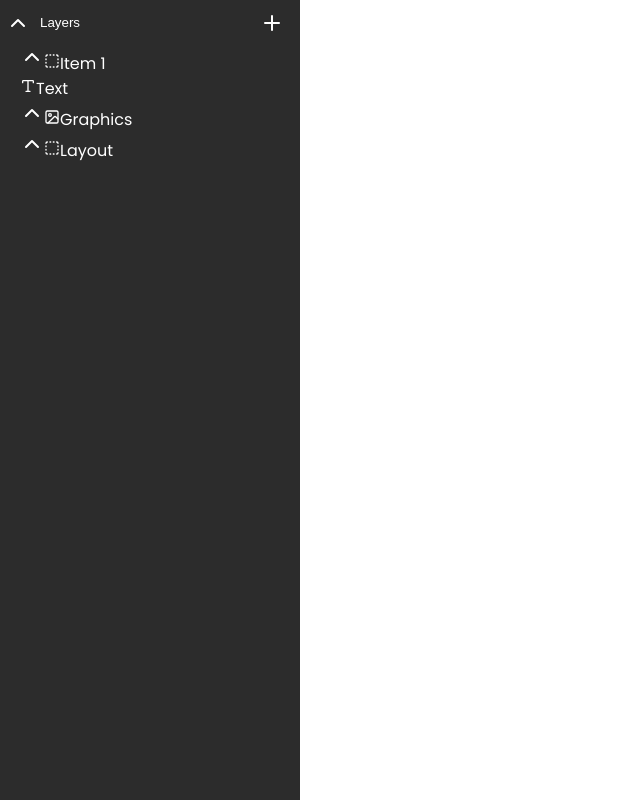
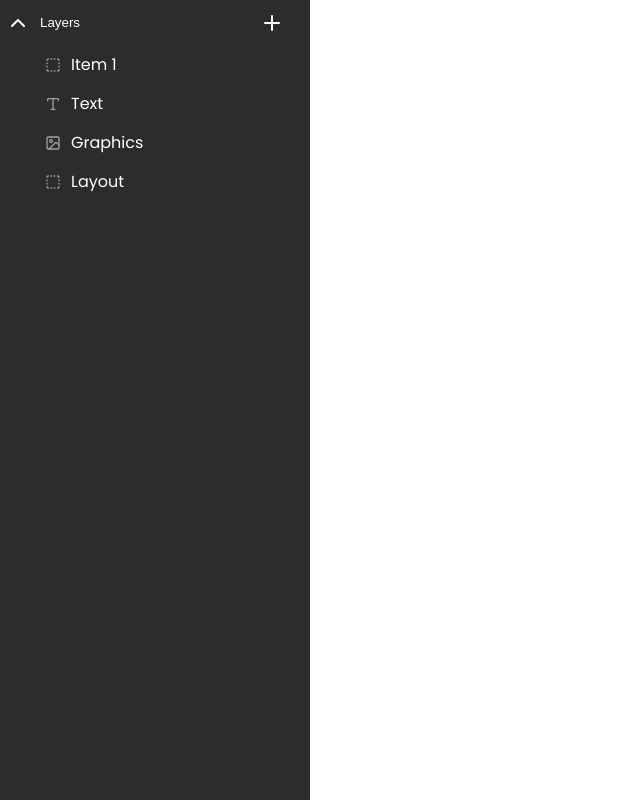
Before and after one commit to AlexOliveiraaDev/nested-menu-reactjs, a React (Vite) app: page / in a window 1280 px wide. Shown: the whole page, without its empty margins (0-640 px from the left). Built offline with nearby package versions, Linux system fonts and the light colour scheme.

Commit message:
style:Refine menu design by adding hover animations and dynamic arrow visibility.

```diff
--- a/src/App.css
+++ b/src/App.css
@@ -1,5 +1,4 @@
 @import url("https://fonts.googleapis.com/css2?family=Poppins:ital,wght@0,400;0,700;1,400;1,700&display=swap");
-
 
 :root {
   --bg-color: #2c2c2c;
@@ -7,11 +6,10 @@
   --text-color: white;
   --bg-color-active: #606060;
   --font-size-items: 1rem;
-  --item-icon-size:1em;
-}s
-
-
-* {
+  --item-icon-size: 1em;
+  --item-icon-color: #a1a1a1;
+}
+s * {
   font-family: "Poppins", serif;
 }
 
--- a/src/components/nested-menu/NestedMenu.css
+++ b/src/components/nested-menu/NestedMenu.css
@@ -5,9 +5,10 @@
   flex-direction: column;
   justify-content: start;
   background-color: var(--bg-color);
+  padding-right: 10px;
 }
 
-.main-items-div{
+.main-items-div {
   flex-direction: column;
   gap: 10px;
 }
--- a/src/components/nested-menu/NestedMenu.jsx
+++ b/src/components/nested-menu/NestedMenu.jsx
@@ -4,7 +4,6 @@ import "./NestedMenu.css";
 import NestedMenuHeader from "./nestedmenu-header/NestedMenuHeader";
 import NestedMenuItem from "./nestedmenu-Item/NestedMenuItem";
 import NestedMenuList from "./nestedmenu-list/NestedMenuList";
-import { MagicMotion } from "react-magic-motion";
 
 const NestedMenu = ({ items }) => {
   const [headerState, setVisible] = useState(true);
--- a/src/components/nested-menu/nestedmenu-Item/NestedMenuItem.css
+++ b/src/components/nested-menu/nestedmenu-Item/NestedMenuItem.css
@@ -10,6 +10,67 @@
 }
 
 .menu-item-icon {
+  margin-left: 5px;
   height: var(--item-icon-size);
   width: var(--item-icon-size);
+  color: var(--item-icon-color);
 }
+
+.menu-item-row {
+  position: relative;
+  width: 100%;
+  padding: 5px 0px 5px 0px;
+  border-radius: 10px;
+  margin: 2px 0px 2px 0px;
+  display: flex;
+  flex-direction: row;
+  align-items: center;
+  gap: 10px;
+  transition: all 0.05s ease-in-out;
+}
+
+.menu-item-arrow {
+  display: none;
+  position: absolute;
+  left: 0px;
+  margin-left: 5px;
+  width: var(--item-icon-size);
+  height: var(--item-icon-size);
+}
+
+.menu-item-row:hover .menu-item-arrow {
+  display: block;
+}
+.menu-item-row:hover {
+  background-color: var(--bg-color-active);
+}
+
+.menu-item-children {
+  width: 100%;
+}
+
+.menu-item-delete {
+  display: none;
+  position: absolute;
+  right: 10px;
+  top: 50%;
+  transform: translateY(-50%);
+  transition: all 0.1s ease-in-out;
+}
+
+.menu-item-delete:hover {
+  cursor: pointer;
+  color: var(--text-color);
+}
+
+.menu-item-delete:active {
+  color: red;
+}
+
+.menu-item-row:hover .menu-item-delete {
+  display: block;
+}
+
+.menu-item-gap {
+  width: 10px;
+}
--- a/src/components/nested-menu/nestedmenu-Item/NestedMenuItem.jsx
+++ b/src/components/nested-menu/nestedmenu-Item/NestedMenuItem.jsx
@@ -6,7 +6,8 @@ import {
   Type,
   Image,
   ChevronDown,
-  ChevronUp,
+  ChevronRight,
+  Trash2,
 } from "lucide-react";
 
 function setIcon(icon) {
@@ -26,14 +27,25 @@ const NestedMenuItem = ({ name, icon, children }) => {
   const [open, switchOpen] = useState(false);
   return (
     <div className="menu-item-main-div">
-      <div onClick={() => switchOpen(!open)}>
-        {children.length > 0 && (open ? <ChevronDown /> : <ChevronUp />)}
+      <div className="menu-item-row" onClick={() => switchOpen(!open)}>
+        {children.length > 0 &&
+          (open ? (
+            <ChevronDown className="menu-item-arrow" />
+          ) : (
+            <ChevronRight className="menu-item-arrow" />
+          ))}
+        <div className="menu-item-gap"></div>
         {setIcon(icon)}
         <span>{name}</span>
+        <div onClick={(e) => e.stopPropagation()}>
+          <Trash2 className="menu-item-icon menu-item-delete" />
+        </div>
       </div>
-      <div hidden={!open}>
-        <NestedMenuList items={children} />
-      </div>
+      {children.length > 0 && (
+        <div className="menu-item-children" hidden={!open}>
+          <NestedMenuList items={children} />
+        </div>
+      )}
     </div>
   );
 };
```
